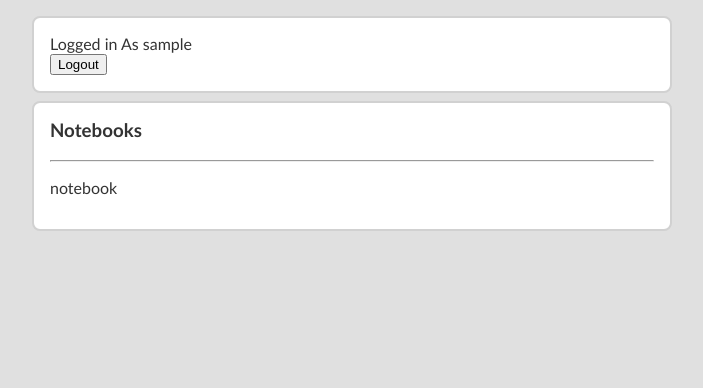
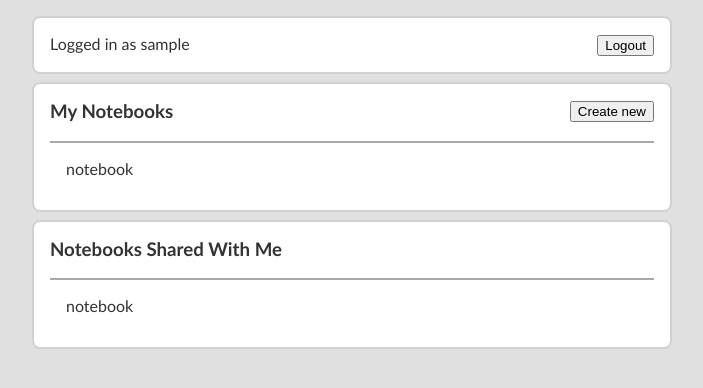
Before and after one commit to Jokauppi/tsoha-math-notebook, a Flask app: page / in a window 1280 px wide. Shown: the top 388 px of the page, without its empty margins (288-991 px from the left). Run offline with Flask 2, Linux system fonts and the light colour scheme; the visitor is signed in with stand-in values (Sample User, id 1).

Commit message:
start notebook creation logic (wip)

```diff
--- a/routes/routes.py
+++ b/routes/routes.py
@@ -1,10 +1,26 @@
 from app import app
 from flask import redirect, render_template, request, session
 from services import users
+from services import notebooks
 
 @app.route("/")
 def index():
     return render_template("index.html", title="Notebooks")
+
+@app.route("/new/notebook",methods=["GET", "POST"])
+def new_notebook():
+    if request.method == "GET":
+
+        return render_template("createnotebook.html", title="Notebooks")
+
+    if request.method == "POST":
+
+        users.check_csrf()
+
+        if not notebooks.create(request.form["title"], users.user_id()):
+            return render_template("error.html", redirect="/", message="Notebook creation failed")
+
+        return redirect("/")
 
 @app.route("/login",methods=["POST"])
 def login():
@@ -23,7 +39,7 @@ def logout():
     del session["username"]
     return redirect("/")
 
-@app.route("/register", methods=["get", "post"])
+@app.route("/register", methods=["GET", "POST"])
 def register():
     if request.method == "GET":
         return render_template("register.html")
--- a/static/main.css
+++ b/static/main.css
@@ -7,6 +7,12 @@ body {
   flex-direction: row;
   justify-content: center;
   background-color: #e0e0e0;
+}
+
+hr {
+  margin: 0;
+  border: 0;
+  border-top: 2px solid darkgrey;
 }
 
 #content {
@@ -29,3 +35,25 @@ body {
   background-color: rgb(255, 126, 126);
   border: 2px solid rgb(180, 0, 0);
 }
+
+#loggedin {
+  display: flex;
+  justify-content: space-between;
+}
+
+.notelist {
+  display: flex;
+  flex-direction: column;
+  gap: 1em;
+}
+
+.notebook-box {
+  display: flex;
+  justify-content: space-between;
+  margin: 0;
+  padding: 1em;
+}
+
+.notebook-box:hover {
+  background-color: #eeeeee;
+}
--- a/templates/index.html
+++ b/templates/index.html
@@ -4,37 +4,35 @@
 
   <div class="box">
 
-    {% if session.username %}
-      <div id="loggedin">
-        <div>Logged in As {{ session.username }}</div>
-        <form action="/logout" method="GET">
-          <input type="submit" value="Logout"/>
-        </form>
-      </div>
-    {% else %}
-    <h2 style="margin-top: 0;">Math Notebook</h2>
-    <form id="login" action="/login" method="POST">
-        <div>Username:<br>
-        <input type="text" name="username"></div>
-        <p>Password:<br>
-        <input type="password" name="password"></p>
-        <div>
-          <input type="submit" value="Login">
-          <input type="submit" form="register-link" value="Register"/>
-        </div>
-      </form>
-      <form id="register-link" action="/register" method="GET">
-      </form>
-    {% endif %}
+    {% include "login.html" %}
 
   </div>
 
 {% endblock %}
 
 {% block content %}
-  <div class="box">
-    <h3 style="margin-top: 0">Notebooks</h3>
-    <hr>
-    <p>notebook</p>
-  </div>
+  {% if session.username %}
+    <div class="box">
+      <div style="display: flex; justify-content: space-between;">
+        <h3 style="margin-top: 0">My Notebooks</h3>
+        <form action="/new/notebook" method="get">
+          <input type="submit" value="Create new">
+        </form>
+      </div>
+
+      <hr>
+      <div class="notelist">
+      <p class="notebook-box">notebook</p>
+      </div>
+    </div>
+
+    <div class="box">
+      <h3 style="margin-top: 0">Notebooks Shared With Me</h3>
+
+      <hr>
+      <div class="notelist">
+        <div class="notebook-box">notebook</div>
+      </div>
+    </div>
+  {% endif %}
 {% endblock %}
--- /dev/null
+++ b/templates/login.html
@@ -0,0 +1,21 @@
+{% if session.username %}
+  <div id="loggedin">
+    <div>Logged in as {{ session.username }}</div>
+    <form action="/logout" method="GET">
+      <input type="submit" value="Logout"/>
+    </form>
+  </div>
+{% else %}
+  <h2 style="margin-top: 0;">Math Notebook</h2>
+  <form id="login" action="/login" method="POST">
+    <div>Username:<br>
+    <input type="text" name="username"></div>
+    <p>Password:<br>
+    <input type="password" name="password"></p>
+    <div>
+      <input type="submit" value="Login">
+      <input type="submit" form="register-link" value="Register"/>
+    </div>
+  </form>
+  <form id="register-link" action="/register" method="GET"></form>
+{% endif %}
```
Also changed, not shown: services/notebooks.py (added, +10 -0 lines), services/users.py (+9 -2 lines), templates/createnotebook.html (added, +24 -0 lines).
